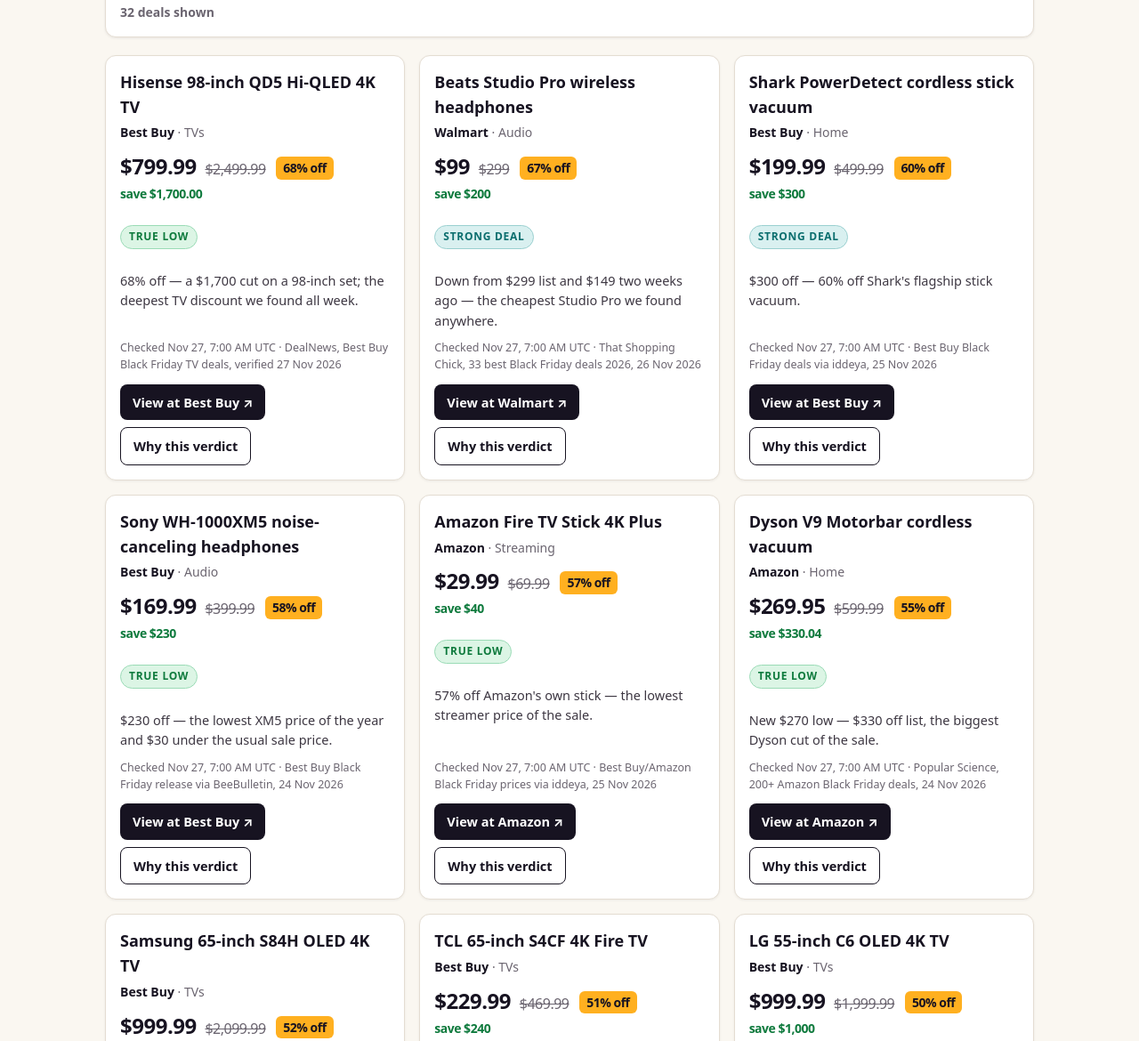
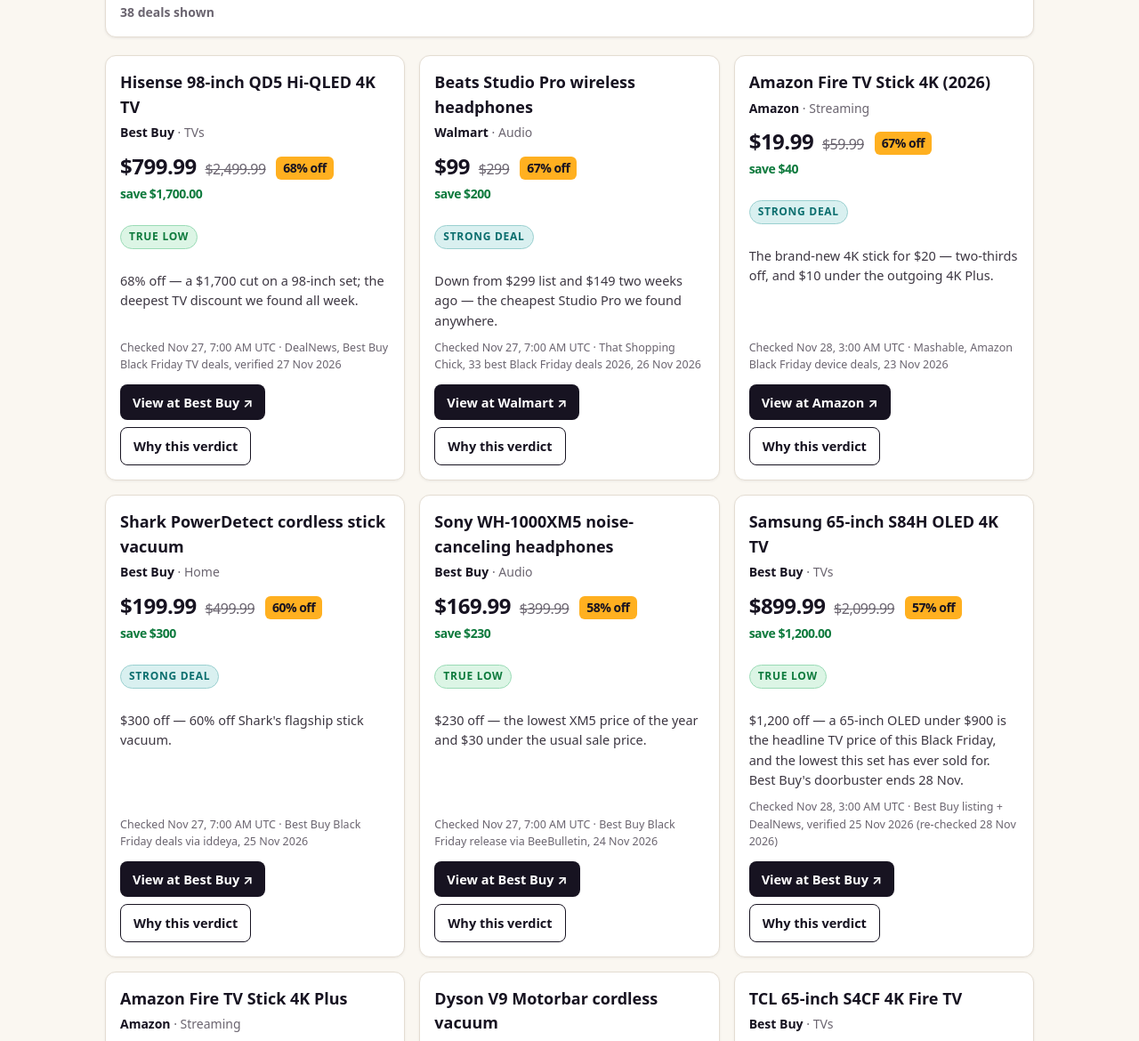
Before and after one commit to indra260/black-friday-deal-finder, a plain HTML site: page app/index.html in a window 1280 px wide. Shown: the part 463-1633 px from the top of the page at 89% size. Drawn offline with Linux system fonts and the light colour scheme.

Commit message:
v2: update app/deals.js, app/index.html and app/render.js

```diff
--- a/app/deals.js
+++ b/app/deals.js
@@ -4,7 +4,14 @@
 // `was` is the store's usual/list price for the same item. `verdict` is the
 // maker's own call on whether the sale is really a deal, with `evidence`
 // saying why. Prices move on Black Friday: verify at checkout.
-export const CHECKED_AT = "2026-11-27T07:00:00Z";
+//
+// Re-checked 28 November 2026 ~03:00 UTC: the 27 Nov prices were confirmed
+// still live for 28 of the 32 deals; two prices were corrected (Samsung S84H
+// OLED $999.99 -> $899.99, MacBook Air 15 M5 $1,199 -> $1,197) and six new
+// verified deals were added, taking the board to 38. Deals whose `checked`
+// is still 27 Nov keep their original read time — they were confirmed live
+// in the re-check, not re-read from scratch.
+export const CHECKED_AT = "2026-11-28T03:00:00Z";
 
 export const deals = [
   {
@@ -54,13 +61,13 @@ export const deals = [
     title: "Apple MacBook Air 15-inch (M5, 16GB/512GB)",
     store: "Amazon",
     category: "Laptops",
-    price: 1199,
+    price: 1197,
     was: 1499,
     url: "https://www.amazon.com/s?k=MacBook+Air+15+M5",
-    checked: "2026-11-27T07:00:00Z",
-    source: "9to5Toys, Best Buy Black Friday Week 4, 23 Nov 2026",
+    checked: "2026-11-28T03:00:00Z",
+    source: "9to5Mac, Black Friday deals, 23 Nov 2026 (re-checked 28 Nov 2026)",
     verdict: "strong",
-    evidence: "$300 off the 15-inch M5 — the deepest cut on this size so far this season.",
+    evidence: "$302 off the 15-inch M5 — the deepest cut on this size so far this season.",
   },
   {
     id: "apple-watch-series-12",
@@ -197,13 +204,13 @@ export const deals = [
     title: "Samsung 65-inch S84H OLED 4K TV",
     store: "Best Buy",
     category: "TVs",
-    price: 999.99,
+    price: 899.99,
     was: 2099.99,
     url: "https://www.bestbuy.com/site/searchpage.jsp?st=Samsung+65+S84H+OLED",
-    checked: "2026-11-27T07:00:00Z",
-    source: "DealNews, Best Buy Black Friday OLED deals, verified 24 Nov 2026",
-    verdict: "strong",
-    evidence: "$1,100 off — a 65-inch OLED at four figures is the headline TV price of this sale.",
+    checked: "2026-11-28T03:00:00Z",
+    source: "Best Buy listing + DealNews, verified 25 Nov 2026 (re-checked 28 Nov 2026)",
+    verdict: "true-low",
+    evidence: "$1,200 off — a 65-inch OLED under $900 is the headline TV price of this Black Friday, and the lowest this set has ever sold for. Best Buy's doorbuster ends 28 Nov.",
   },
   {
     id: "hp-omnibook-5",
@@ -427,6 +434,84 @@ export const deals = [
     verdict: "strong",
     evidence: "Lowest price of the year for the mouse most desks already have — $28 off.",
   },
+  {
+    id: "airpods-max-2-amazon",
+    title: "Apple AirPods Max 2",
+    store: "Amazon",
+    category: "Audio",
+    price: 419,
+    was: 549,
+    url: "https://www.amazon.com/s?k=AirPods+Max+2",
+    checked: "2026-11-28T03:00:00Z",
+    source: "9to5Mac, best Black Friday AirPods deals, 27 Nov 2026",
+    verdict: "strong",
+    evidence: "$130 off Apple's flagship over-ears — within $20 of the lowest price ever tracked, and the best price of the season on the brand-new model.",
+  },
+  {
+    id: "beats-360-amazon",
+    title: "Beats 360 wireless over-ear headphones",
+    store: "Amazon",
+    category: "Audio",
+    price: 249,
+    was: 349,
+    url: "https://www.amazon.com/s?k=Beats+360+headphones",
+    checked: "2026-11-28T03:00:00Z",
+    source: "MacRumors, best Apple Black Friday deals, 26 Nov 2026",
+    verdict: "true-low",
+    evidence: "All-time low on Beats' brand-new over-ears — $100 off a model that launched this year and has never sold cheaper.",
+  },
+  {
+    id: "fire-tv-stick-4k-2026",
+    title: "Amazon Fire TV Stick 4K (2026)",
+    store: "Amazon",
+    category: "Streaming",
+    price: 19.99,
+    was: 59.99,
+    url: "https://www.amazon.com/s?k=Fire+TV+Stick+4K",
+    checked: "2026-11-28T03:00:00Z",
+    source: "Mashable, Amazon Black Friday device deals, 23 Nov 2026",
+    verdict: "strong",
+    evidence: "The brand-new 4K stick for $20 — two-thirds off, and $10 under the outgoing 4K Plus.",
+  },
+  {
+    id: "kindle-paperwhite-16gb",
+    title: "Amazon Kindle Paperwhite 16GB (2024)",
+    store: "Amazon",
+    category: "Streaming",
+    price: 129.99,
+    was: 199.99,
+    url: "https://www.amazon.com/s?k=Kindle+Paperwhite+16GB",
+    checked: "2026-11-28T03:00:00Z",
+    source: "Popular Science, 200+ Amazon Black Friday deals, 24 Nov 2026",
+    verdict: "strong",
+    evidence: "$70 off the standard Paperwhite — the cheapest way into a proper e-reader this Black Friday.",
+  },
+  {
+    id: "ipad-mini-a20-pro",
+    title: "Apple iPad mini (A20 Pro, Wi-Fi, 128GB)",
+    store: "Amazon",
+    category: "Tablets",
+    price: 599,
+    was: 699,
+    url: "https://www.amazon.com/s?k=iPad+mini+A20+Pro",
+    checked: "2026-11-28T03:00:00Z",
+    source: "Macworld, best iPad Black Friday deals, 26 Nov 2026",
+    verdict: "strong",
+    evidence: "First discount on the brand-new OLED iPad mini — $100 off a model that launched this fall.",
+  },
+  {
+    id: "apple-watch-ultra-4",
+    title: "Apple Watch Ultra 4 (GPS + Cellular)",
+    store: "Amazon",
+    category: "Wearables",
+    price: 699.99,
+    was: 849.99,
+    url: "https://www.amazon.com/s?k=Apple+Watch+Ultra+4",
+    checked: "2026-11-28T03:00:00Z",
+    source: "9to5Mac, Black Friday deals Day 7, 25 Nov 2026",
+    verdict: "strong",
+    evidence: "$150 off Apple's toughest watch at its lowest price ever — the Natural Titanium model with the new Translucent Ocean band.",
+  },
 ];
 
 export const CATEGORIES = [...new Set(deals.map((d) => d.category))].sort();
--- a/app/index.html
+++ b/app/index.html
@@ -3,7 +3,7 @@
 <head>
 <meta charset="utf-8">
 <meta name="viewport" content="width=device-width, initial-scale=1">
-<meta name="description" content="Beacon — 32 real Black Friday deals from Amazon, Best Buy, Walmart and Target, every price checked by hand on 27 November 2026, with an honest call on whether each one is really a deal.">
+<meta name="description" content="Beacon — 38 real Black Friday deals from Amazon, Best Buy, Walmart and Target, every price checked by hand on 27–28 November 2026, with an honest call on whether each one is really a deal.">
 <title>Beacon — Black Friday deals, checked today</title>
 <link rel="stylesheet" href="style.css">
 <script type="module" src="main.js"></script>
@@ -12,13 +12,14 @@
 <header class="top">
   <div class="wrap">
     <a class="brand" href="#/">◆ Beacon</a>
-    <p class="tag">Black Friday 2026 · prices checked by hand, 27 Nov 2026</p>
+    <p class="tag">Black Friday 2026 · prices checked by hand, 27–28 Nov 2026</p>
   </div>
 </header>
 <main id="app" class="wrap"></main>
 <footer class="wrap">
   <p><strong>How this board was made.</strong> Every deal here was found and its price read by the
-  maker on 27 November 2026, in the deals source named on the deal. The “really a deal” verdict is
+  maker on 27 November 2026, in the deals source named on the deal, and the whole board was
+  re-checked on 28 November 2026 — two prices corrected, six new deals added. The “really a deal” verdict is
   the maker's own call, with the evidence written on each deal — a true low, a strong cut, a fair
   price, or a routine sale. Prices move all day on Black Friday: verify the price at checkout.</p>
   <p>Beacon is an independent deal finder. Store names belong to their owners; links go to the
--- a/app/render.js
+++ b/app/render.js
@@ -85,7 +85,7 @@ export function listPage(state, shown, total) {
       : `<div class="grid">${shown.map(dealCard).join("")}</div>`;
   return `<h1>Black Friday deals, checked today</h1>
 <p class="lede">${total} real deals from Amazon, Best Buy, Walmart and Target — every price read by hand on
-27 November 2026, with an honest call on whether each one is really a deal.</p>
+27–28 November 2026, with an honest call on whether each one is really a deal.</p>
 ${controlBar(state, shown.length)}
 ${body}`;
 }
```
